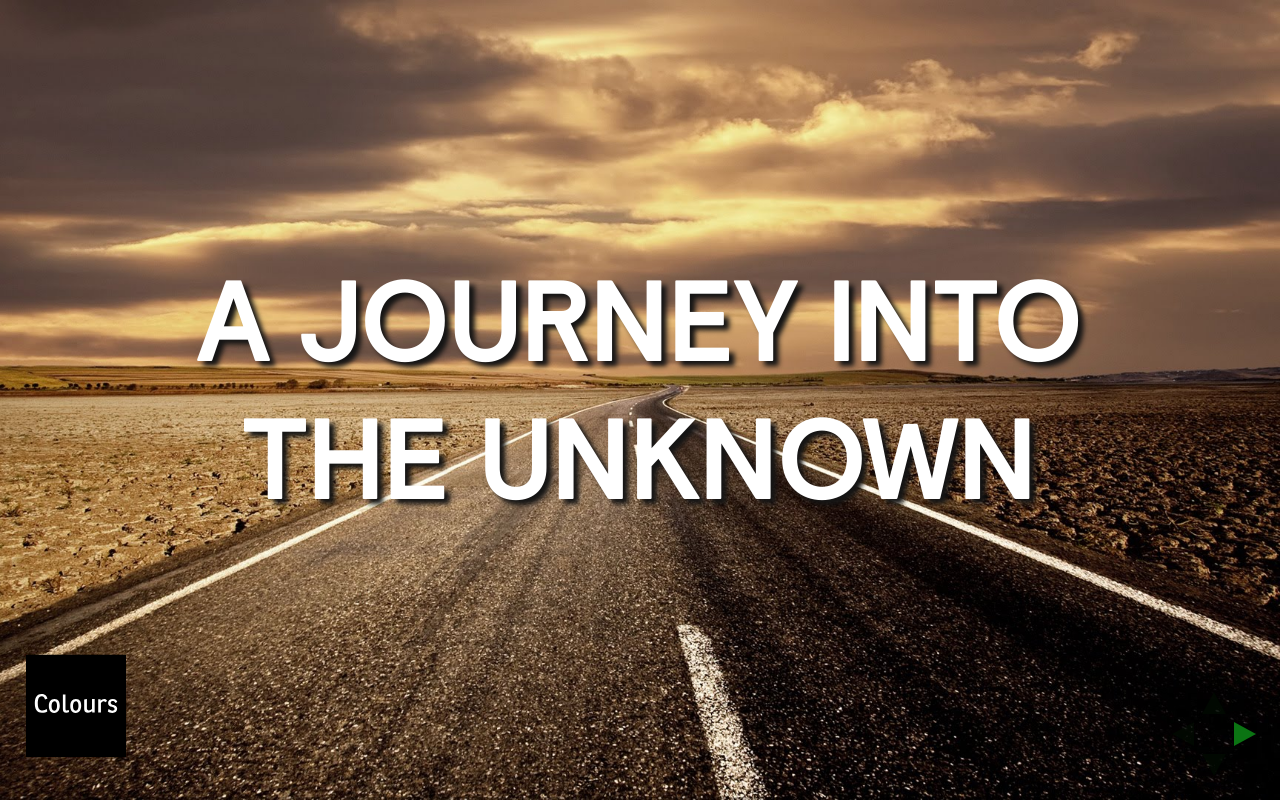
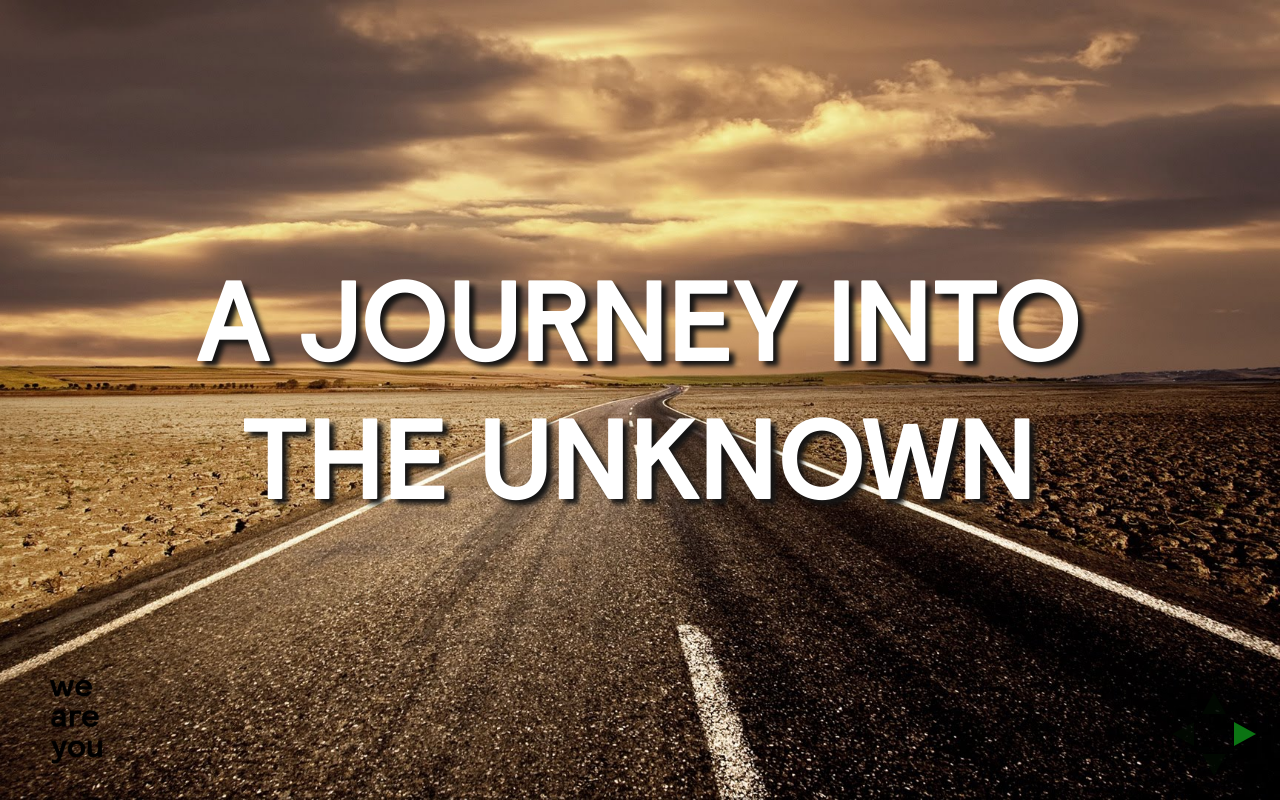
Before and after one commit to dawoe/umbraco-content-apps-in-depth, a website: page index.html in a window 1280 px wide. Drawn offline with Linux system fonts and the light colour scheme; a web font is replaced by a local one.

Commit message:
Fix logo

```diff
--- a/index.html
+++ b/index.html
@@ -340,10 +340,8 @@
 	</div>
 
 	<div id="colourslogo">
-		<a href="http://www.colours.nl">
-			<svg class="c-logo__image">
-				<use xlink:href="lib/images/svg.svg#logo-colours"></use>
-			</svg>
+		<a href="https://www.weareyou.com/en/partners/umbraco">
+			<img src="lib/images/weareyou_logo_rgb@3x.png" alt="Logo we are you" width="100" />
 		</a>
 	</div>
 
```
Also changed, not shown: lib/images/weareyou_logo_rgb@3x.png (added).
